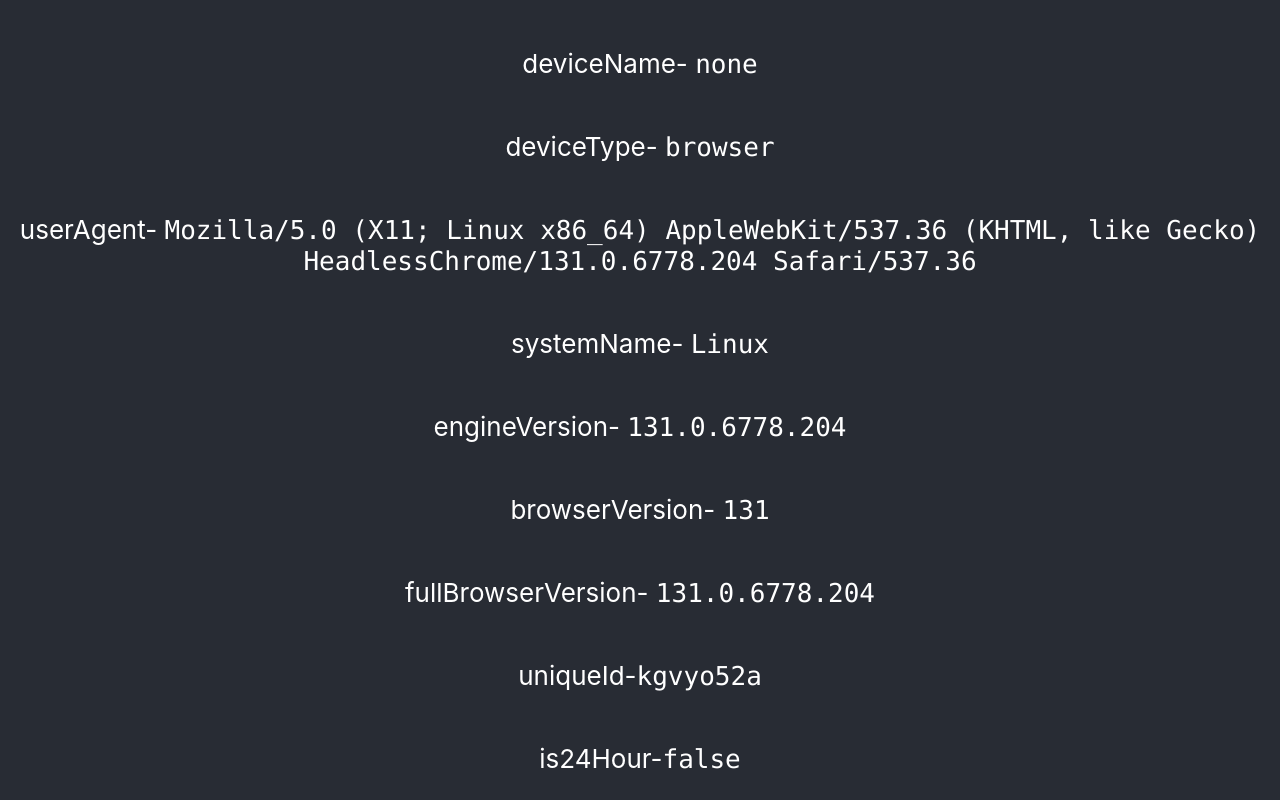
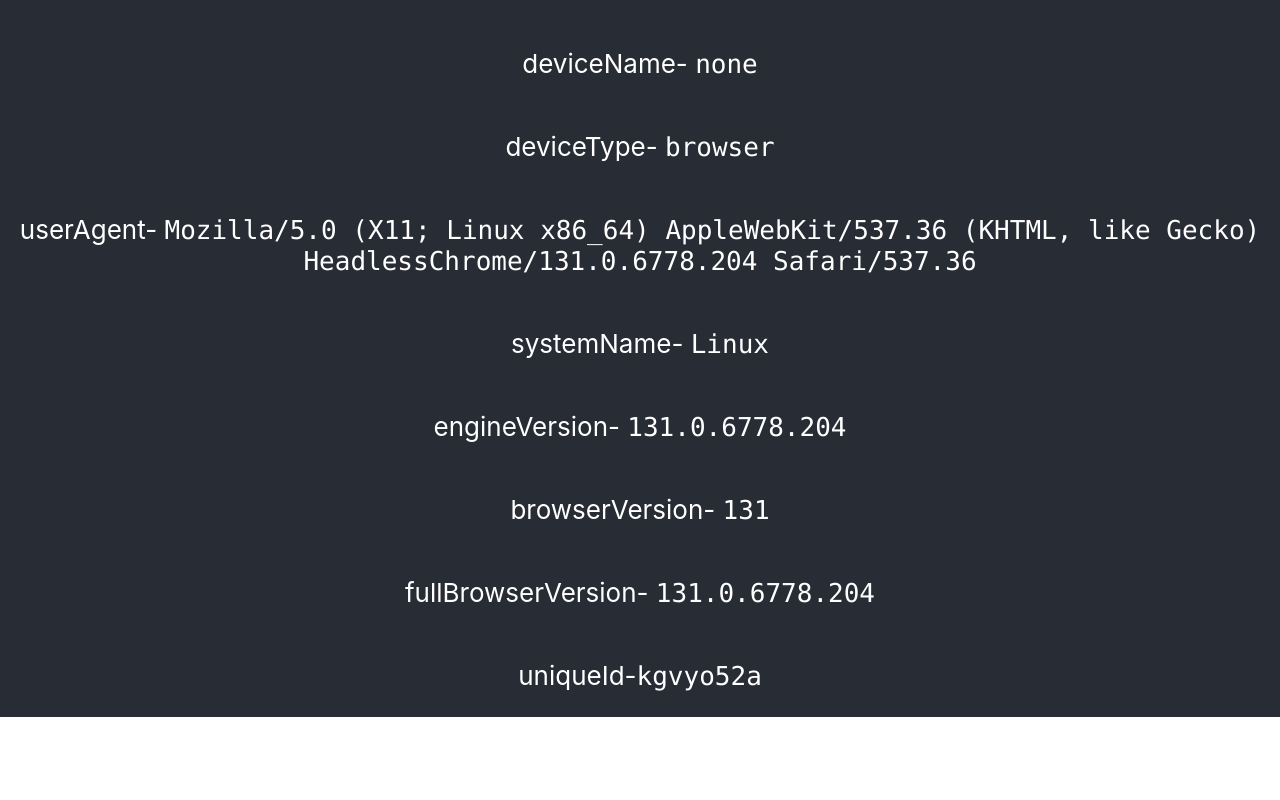
Before and after one commit to AditiTrehan/device-detection, a React (Create React App) app: page / in a window 1280 px wide. Shown: the part 387-1187 px from the top of the page. After the commit the page ends 1104 px from the top, so only its background shows below. Built offline with nearby package versions, Linux system fonts and the light colour scheme.

Commit message:
removed time format

```diff
--- a/src/App.js
+++ b/src/App.js
@@ -4,23 +4,7 @@ import {isTablet,osVersion,mobileVendor,mobileModel,deviceType,
   getUA,engineVersion,browserVersion,fullBrowserVersion,osName} from 'react-device-detect';
 import uniqid from 'uniqid';
 
-let is24Hour;
 function App() {
-  var date = new Date(Date.UTC(2012, 11, 12, 3, 0, 0));
-    var dateString = date.toLocaleTimeString();
-
-   console.log(dateString,"dateString")
-    if (dateString.match(/am|pm/i) || date.toString().match(/am|pm/i) )
-    {
-        //12 hour clock
-       is24Hour = false
-    }
-    else
-    {
-        //24 hour clock
-       is24Hour = true
-    }
-    console.log(is24Hour)
   return (
     <div className="App">
       <header className="App-header">
@@ -37,7 +21,6 @@ function App() {
           <p>browserVersion- <code>{browserVersion}</code></p>
           <p>fullBrowserVersion- <code>{fullBrowserVersion}</code></p>
           <p>uniqueId-<code>{uniqid()}</code></p>
-          <p>is24Hour-<code>{is24Hour ? "true" : "false"}</code></p>
       </header>
     </div>
   );
```
